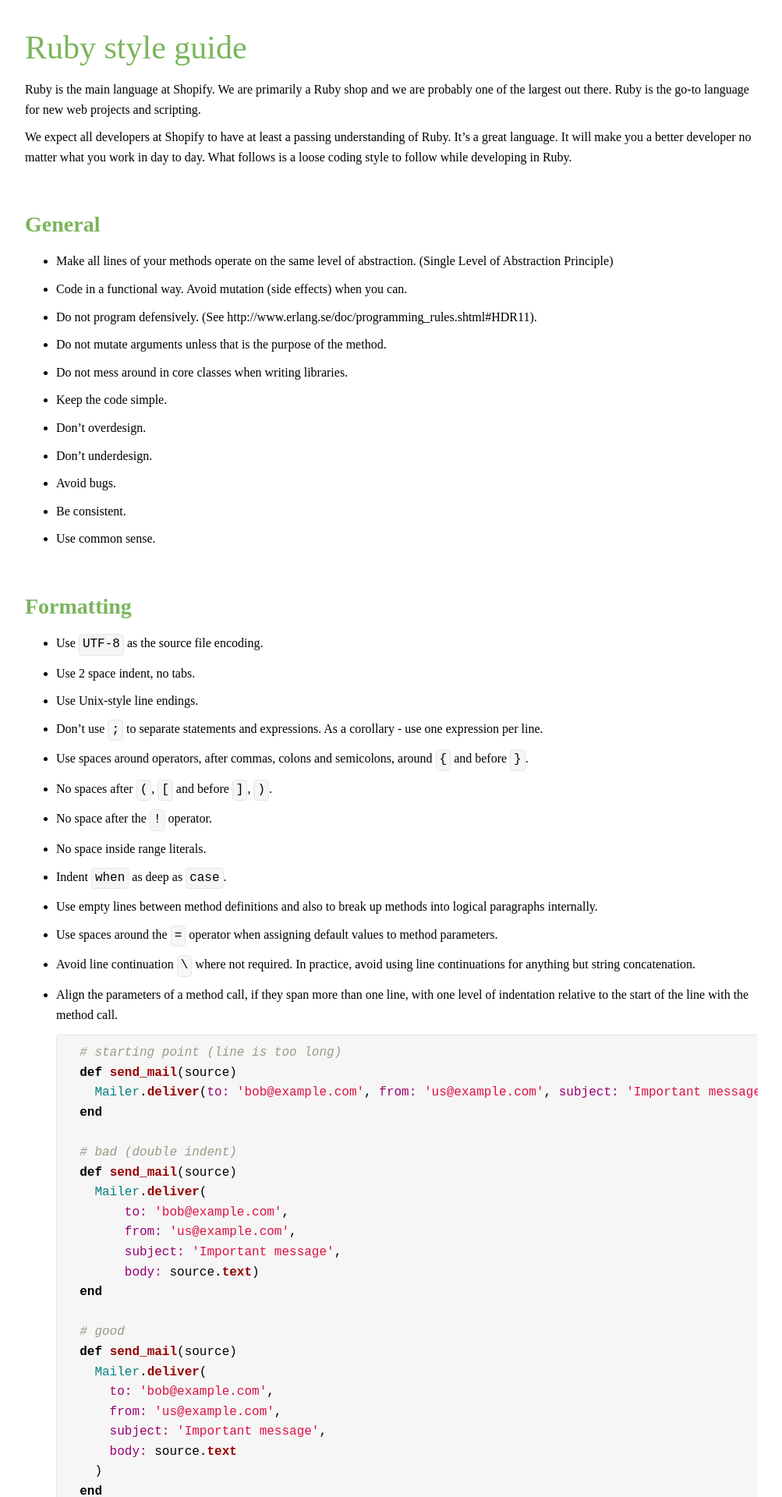
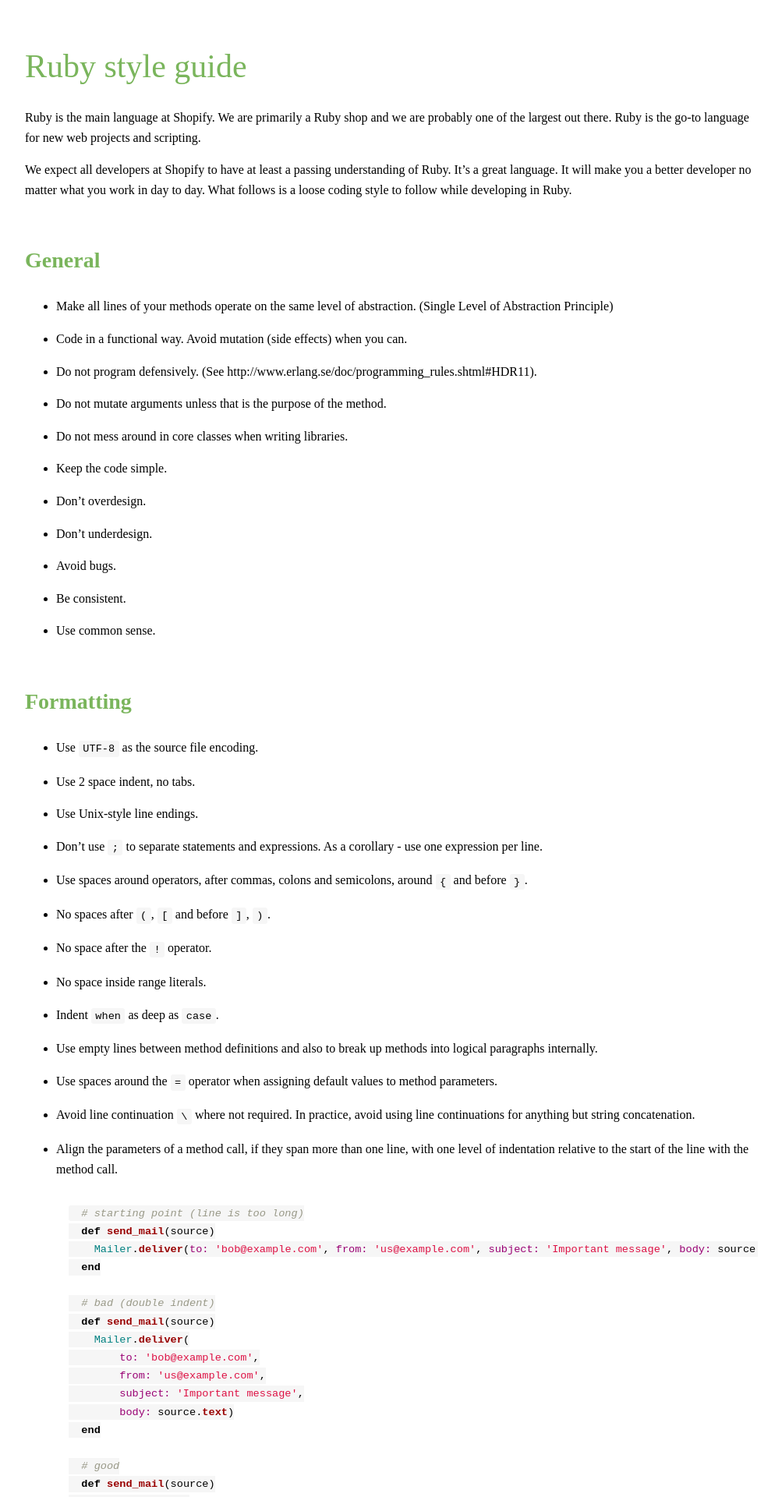
Before and after one commit to VenusPR/shopify, a Jekyll site: the page built from README.md, in a window 1280 px wide. Shown: the top 1920 px of the page at 78% size, without its empty margins (138-1141 px from the left). Built offline with Jekyll 4.4.1, drawn with Linux system fonts in a browser that asks for light colours; some web fonts are replaced; Markdown is read by kramdown in place of the engine named in the settings.

Commit message:
Style tweaks for pre and code

```diff
--- a/_sass/_typography.scss
+++ b/_sass/_typography.scss
@@ -54,15 +54,11 @@ h1, h2, h3, h4, h5, h6, p {
 }
 
 h1, h2, h3, h4, h5, h6 {
-  margin-top: $default-spacing-tripled;
+  margin-top: $default-spacing-doubled;
 }
 
 h1:first-child {
   margin-top: 0;
-}
-
-h3 {
-  margin-top: $default-spacing-doubled;
 }
 
 h1, h2, h3, h4, h5, h6 {
@@ -87,28 +83,38 @@ h3 {
   font-size: 20px;
 }
 
-h2 + h3 {
-  margin-top: $default-spacing-doubled;
-}
-
 p + p {
   margin-top: $default-spacing-halved;
 }
 
 code {
-  display: inline-block;
-  background: $gray;
-  border: 1px solid $gray-dark;
-  padding: 0 0.25em;
-  border-radius: 4px;
+  background-color: $gray;
+  padding: 0.2em 0;
+  margin: 0;
+  font-size: 85%;
+  border-radius: 3px;
+
+  &:before, &:after {
+    letter-spacing: -0.2em;
+    content: "\00a0";
+  }
 }
 
 pre {
-  margin: .8em 0;
+  margin-top: $default-spacing-halved;
+  word-break: normal;
+  padding: $default-spacing-halved;
+  overflow: auto;
+  line-height: 1.45;
+  background-color: $gray;
+  border-radius: 3px;
+  word-wrap: normal;
 }
 
 pre > code {
-  padding: $default-spacing-halved;
+  &:before, &:after {
+    content: none;
+  }
 }
 
 a {
@@ -138,36 +144,6 @@ ul li ul li {
   margin-bottom: $default-spacing-halved;
 }
 
-
-.tip {
-  padding: $default-spacing-halved $default-spacing;
-  border-radius: 6px;
-  margin: $default-spacing 0;
-  background-color: #F3F3F3;
-}
-
-.pro-tip {
-  padding: $default-spacing-halved $default-spacing;
-  border-radius: 6px;
-  margin: $default-spacing 0;
-  background-color: rgba($yellow, .5);
-}
-.pro-tip a {
-  background-image: linear-gradient(to bottom, rgba(255,255,255,0) 93%, #000 93%);
-}
-.pro-tip a:hover {
-  color: #666;
-  background-image: linear-gradient(to bottom, rgba(255,255,255,0) 93%, $gray-darker 93%);
-}
-
-.pro-tip h1, .pro-tip h2, .pro-tip h3, .pro-tip h4, .pro-tip h5, .pro-tip h6 {
-  margin-top: $default-spacing-halved;
-}
-
-.pro-tip--important {
-  background-color: $red;
-}
-
 dl:last-child {
   margin-bottom: 0;
 }
--- a/_sass/_variables.scss
+++ b/_sass/_variables.scss
@@ -2,7 +2,7 @@ $max-width: 940px;
 
 $mobile-breakpoint: 540px;
 
-$default-spacing: 20px;
+$default-spacing: 32px;
 $default-spacing-doubled: $default-spacing * 2;
 $default-spacing-tripled: $default-spacing * 3;
 $default-spacing-halved: $default-spacing / 2;
```
